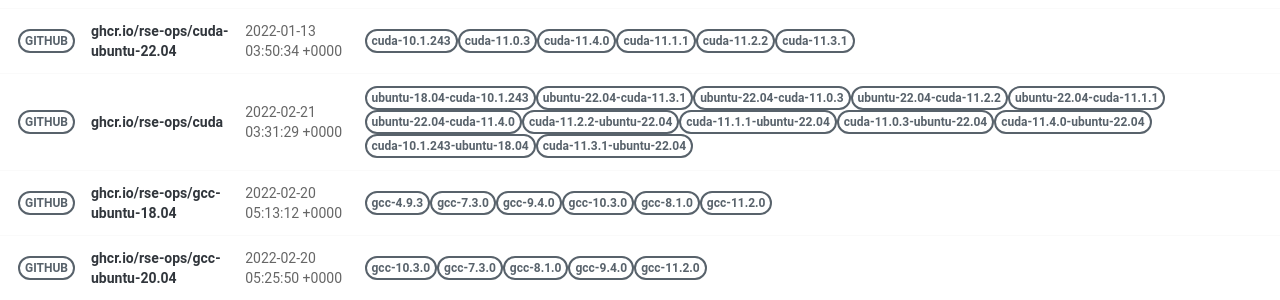
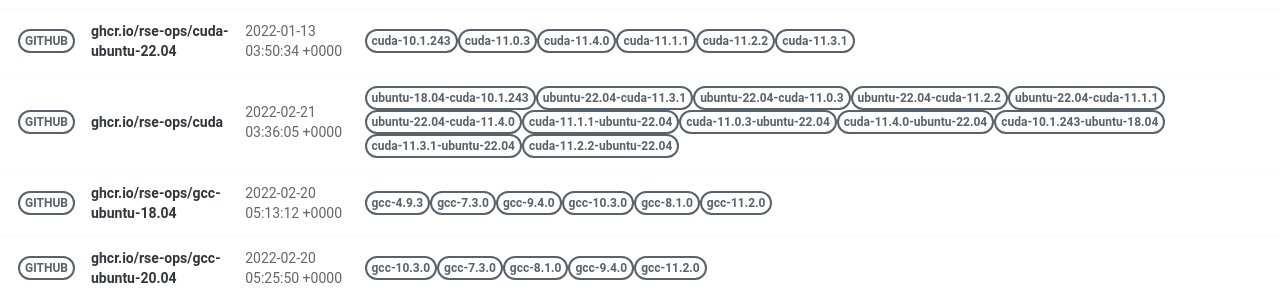
Before and after one commit to rse-ops/docker-images, a Jekyll site: the page built from pages/index.md, in a window 1280 px wide. Shown: the part 421-721 px from the top of the page. Built offline with Jekyll 4.4.1, drawn with Linux system fonts in a browser that asks for light colours; nearby versions of some CDN libraries.

Commit message:
Automated push to update library 2022-02-21

```diff
--- a/_library/ghcr.io-rse-ops-cuda.md
+++ b/_library/ghcr.io-rse-ops-cuda.md
@@ -1,7 +1,7 @@
 ---
 layout: container
 name: ghcr.io/rse-ops/cuda
-updated_at: 2022-02-21 03:31:29.339527
+updated_at: 2022-02-21 03:36:05.765196
 
 
 container_url: https://github.com/orgs/rse-ops/packages/container/package/cuda
```
Also changed, not shown: other parts of _library/ghcr.io-rse-ops-cuda.md (+3 -3 lines).
